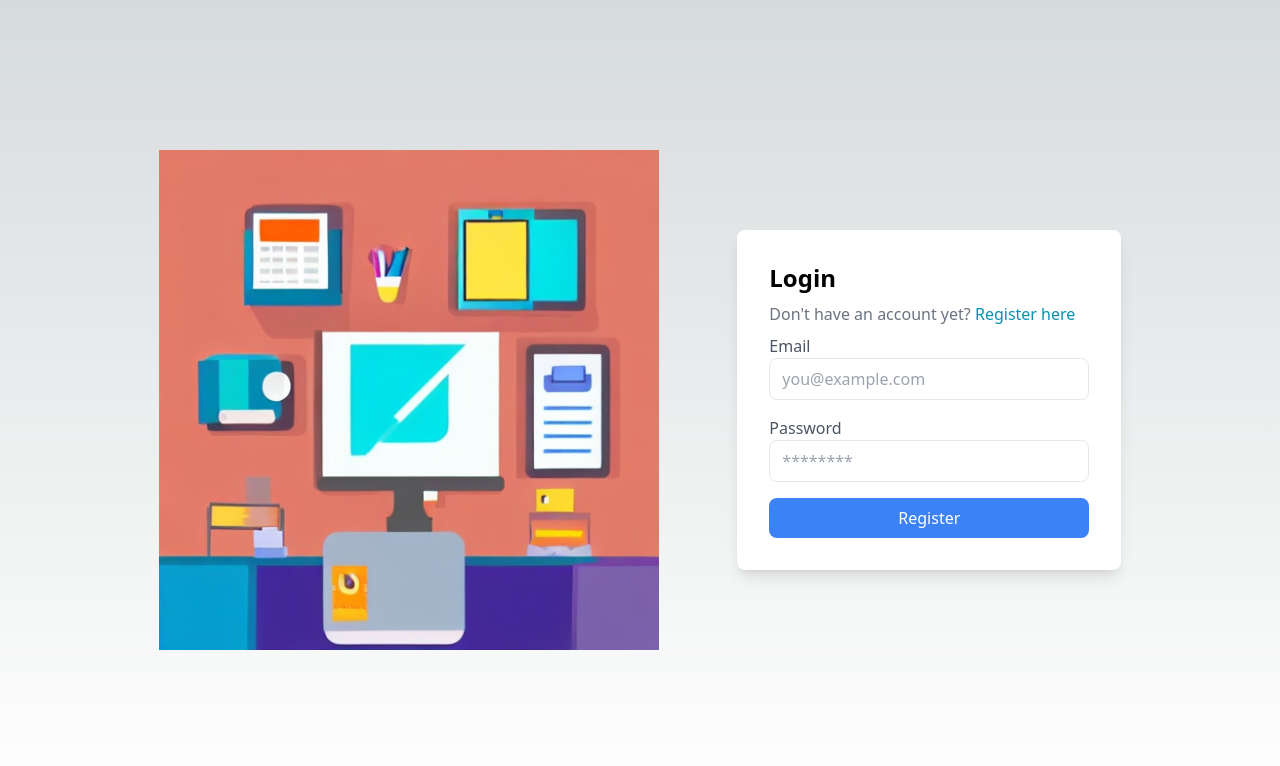
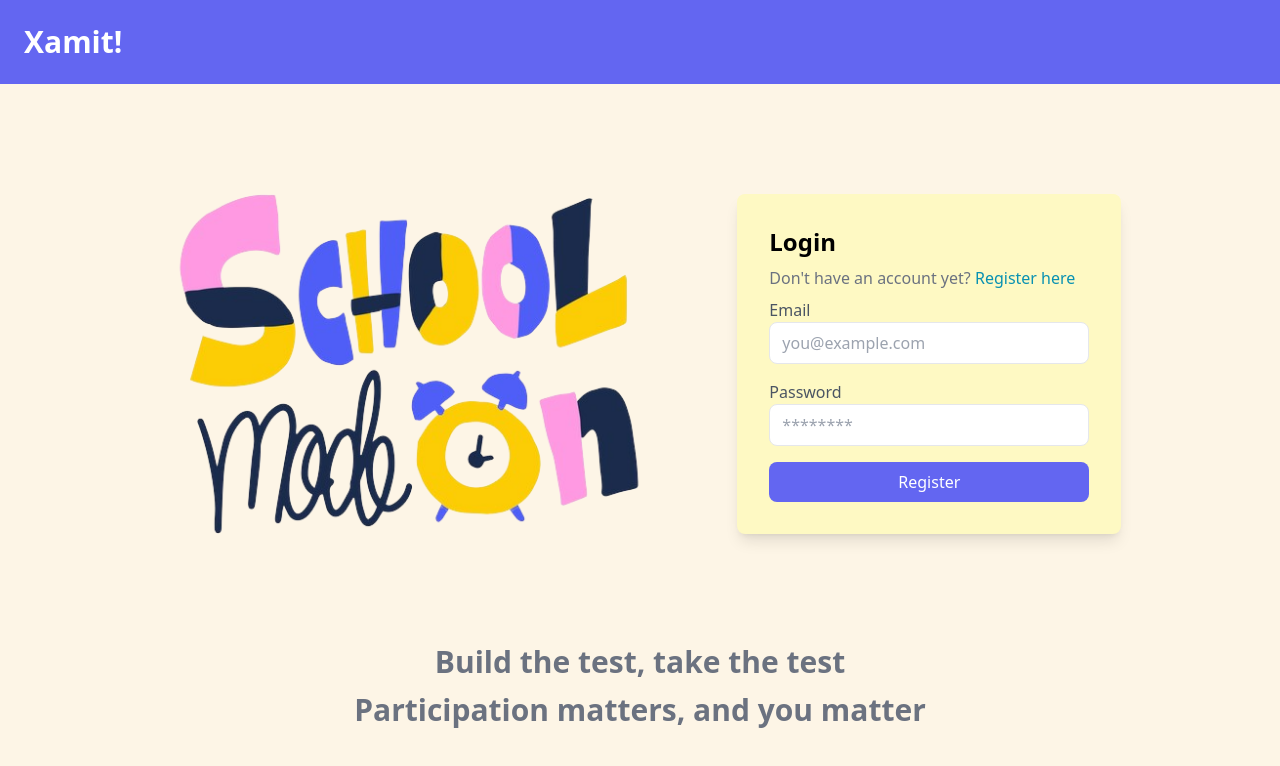
Before and after one commit to Xize-Wu/xamit, a Next.js app: page / in a window 1280 px wide. Shown: the top 766 px of the page. Built offline with nearby package versions, Linux system fonts and the light colour scheme.

Commit message:
login page front end done

```diff
--- a/src/components/frontpage/login.js
+++ b/src/components/frontpage/login.js
@@ -2,8 +2,8 @@ export default function Login(props) {
     const toRegister=props.toRegister;
 
     return (
-        <div className="min-h-screen flex items-center justify-center">
-            <div className="bg-white p-8 rounded-lg shadow-lg w-96">
+        <div className="flex items-center justify-center">
+            <div className="bg-yellow-100 p-8 rounded-lg shadow-lg w-96">
                 <h2 className="text-2xl font-semibold mb-2">Login</h2>
                 <h6 className="block text-base pb-2 text-gray-500">Don't have an account yet? <span onClick={toRegister} className="cursor-pointer font-medium text-cyan-600">Register here</span></h6>
                 <form>
@@ -15,7 +15,7 @@ export default function Login(props) {
                         <label htmlFor="password" className="block text-gray-600">Password</label>
                         <input type="password" id="password" name="password" className="w-full px-3 py-2 border rounded-lg focus:ring focus:ring-blue-300" placeholder="********" required />
                     </div>
-                    <button type="submit" className="w-full bg-blue-500 text-white p-2 rounded-lg hover:bg-blue-600">Register</button>
+                    <button type="submit" className="w-full bg-indigo-500 text-white p-2 rounded-lg hover:bg-indigo-600">Register</button>
                 </form>
             </div>
         </div>
--- a/src/components/frontpage/register.js
+++ b/src/components/frontpage/register.js
@@ -1,8 +1,8 @@
 export default function Register(props) {
     const toLogin = props.toLogin;
     return (
-        <div className="min-h-screen flex items-center justify-center">
-            <div className="bg-white p-8 rounded-lg shadow-lg w-96">
+        <div className="flex items-center justify-center">
+            <div className="bg-yellow-100 p-8 rounded-lg shadow-lg w-96">
                 <h2 className="text-2xl font-semibold mb-2">Register</h2>
                 <h6 className="block text-base pb-2 text-gray-500">Already have an account? <span onClick={toLogin} className="cursor-pointer font-medium text-cyan-600">Login here</span></h6>
                 <form>
@@ -18,7 +18,7 @@ export default function Register(props) {
                         <label htmlFor="confirmPassword" className="block text-gray-600">Confirm Password</label>
                         <input type="password" id="confirmPassword" name="confirmPassword" className="w-full px-3 py-2 border rounded-lg focus:ring focus:ring-blue-300" placeholder="********" required />
                     </div>
-                    <button type="submit" className="w-full bg-blue-500 text-white p-2 rounded-lg hover:bg-blue-600">Register</button>
+                    <button type="submit" className="w-full bg-indigo-500 text-white p-2 rounded-lg hover:bg-indigo-600">Register</button>
                 </form>
             </div>
         </div>
--- /dev/null
+++ b/src/components/header/header.js
@@ -0,0 +1,9 @@
+export default function Header() {
+    return (<>
+        <div class="bg-indigo-500 p-6">
+            <div class="container mx-auto">
+                <h1 class="text-white text-3xl font-bold">Xamit!</h1>
+            </div>
+        </div>
+    </>)
+}
--- a/src/pages/index.js
+++ b/src/pages/index.js
@@ -2,25 +2,32 @@ import Image from 'next/image'
 import { Inter } from 'next/font/google'
 import Register from '../components/frontpage/register'
 import Login from '../components/frontpage/login'
+import Header from '../components/header/header'
 import { useState } from 'react'
 const inter = Inter({ subsets: ['latin'] })
 
 export default function Home() {
   const [login, setLogin] = useState(true)
-  const toLogin = () =>{
+  const toLogin = () => {
     setLogin(true)
   }
-  const toRegister = () =>{
+  const toRegister = () => {
     setLogin(false)
   }
   return (
-    <main className="min-h-screen flex items-center justify-evenly px-20">
-      <Image src="/frontpage.jpeg" alt="frontpage" width={500} height={500} />
+    <main className='min-h-screen flex flex-col  bg-beige'>
+      <Header />
+      <div className="flex-grow h-full flex items-center justify-evenly px-20">
+        <Image src="/frontpage.png" alt="frontpage" width={500} height={500} />
 
-      {
-        login?<Login toRegister={toRegister}/>:<Register toLogin={toLogin}/>
-      }{/* <Register /> */}
-      {/* <Login /> */}
+        {
+          login ? <Login toRegister={toRegister} /> : <Register toLogin={toLogin} />
+        }
+      </div>
+      <h2 className='text-center flex-grow text-gray-500 text-3xl font-semibold'>
+        <p className='pb-3'>Build the test, take the test</p>
+        <p className='pb-3'>Participation matters, and you matter</p>
+      </h2>
     </main>
   )
 }
--- a/src/styles/globals.css
+++ b/src/styles/globals.css
@@ -15,13 +15,3 @@
     --background-end-rgb: 0, 0, 0;
   }
 }
-
-body {
-  color: rgb(var(--foreground-rgb));
-  background: linear-gradient(
-      to bottom,
-      transparent,
-      rgb(var(--background-end-rgb))
-    )
-    rgb(var(--background-start-rgb));
-}
--- a/tailwind.config.js
+++ b/tailwind.config.js
@@ -12,6 +12,11 @@ module.exports = {
         'gradient-conic':
           'conic-gradient(from 180deg at 50% 50%, var(--tw-gradient-stops))',
       },
+      colors:{
+        grapefruit:'#FF6B6B',
+        beige:'#FDF5E6',
+        light_beige:"#FDF5E6"
+      }
     },
   },
   plugins: [],
```
Also changed, not shown: public/frontpage.png (added), public/previous frontpage.jpeg (renamed from public/frontpage.jpeg).
